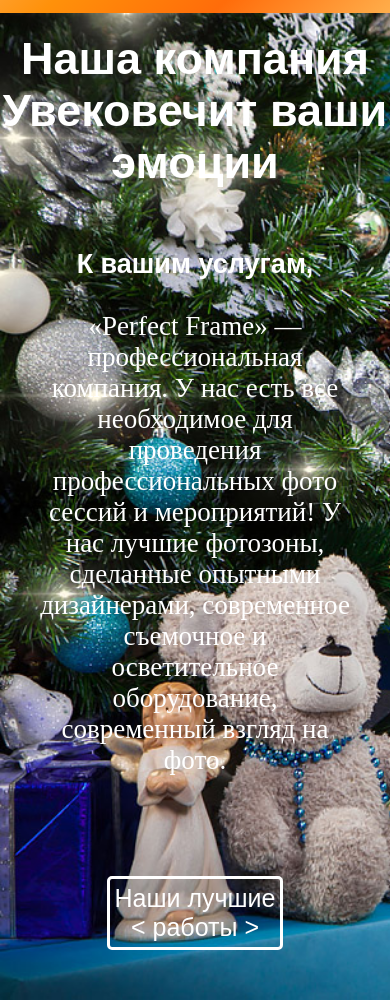
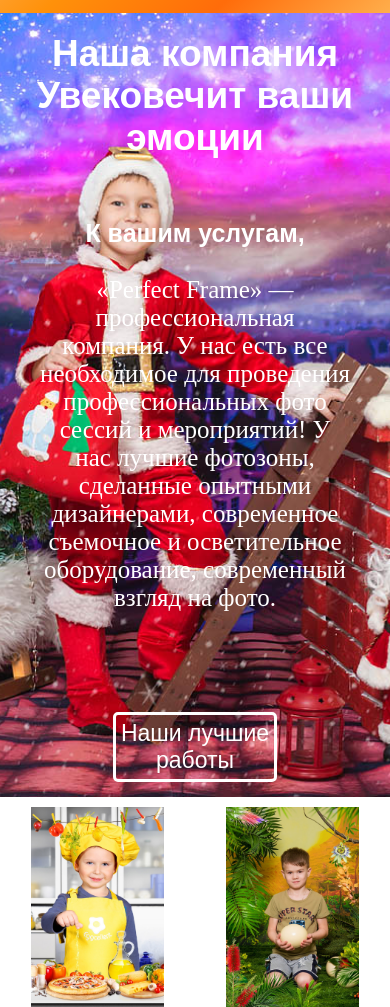
Before and after one commit to LeVeLoV1/LeVeLoV1.github.io, a plain HTML site: page Perfect Frame/index.html in a window 390 px wide. Shown: the part 75-1082 px from the top of the page. Drawn offline with Linux system fonts and the light colour scheme.

Commit message:
Add files via upload

```diff
--- a/Perfect Frame/CSS/index.css
+++ b/Perfect Frame/CSS/index.css
@@ -46,7 +46,7 @@ nav ul li a:active{
 }
 /*HOME*/
 main{
-	background: url("../img/GalleryPhoto3.jpg") center 0px / cover no-repeat fixed;
+	background: url("../img/GalleryPhoto7.jpg") center 0px / cover no-repeat fixed;
 }
 main h2{
 	color: #fff;
--- a/Perfect Frame/CSS/media.css
+++ b/Perfect Frame/CSS/media.css
@@ -1,4 +1,4 @@
-/*Home Page*/
+/*Home Page////////////////////////////////////////////*/
 @media (min-width: 1700px) and (max-width: 3300px) {
 	main h2{
 		font-size: 70px;
@@ -30,7 +30,7 @@
 }
 @media (min-width: 0px) and (max-width: 456px) {
 	main{
-		background: url("../img/GalleryPhoto3.jpg") left 0px / cover no-repeat fixed;
+		/*background: url("../img/GalleryPhoto7.jpg") left 0px / cover no-repeat fixed;*/
 	}
 	main h2{
 		padding: 20px 0 60px 0;
@@ -48,7 +48,7 @@
 		overflow: hidden;
 	}
 }
-/*MyPhoto page_______________________________________________*/
+/*MyPhoto page/////////////////////////////////////////////////*/
 @media (min-width: 2011px) and (max-width: 3000px) {
 	.my_photo_img{
 		height: 500px;
@@ -116,7 +116,7 @@
 	}
 
 }
-/*for dropdown menu*/
+/*for dropdown menu /////////////////////////////////////////////////////*/
 @media (min-width: 0px) and (max-width: 884px) {
 	nav ul li{
 		display: none;
@@ -136,6 +136,18 @@
 	.gallery img:hover{
 		height: 220px;
 		transition: .8s
+	}
+	main h2{
+		font-size: 37px;
+		width: 90%;
+		margin: 0 auto;
+	}
+	main h4{
+		font-size: 25px;
+	}
+	.main_btn{
+		font-size: 23px;
+		margin: 0 0 15px 0;
 	}
 }
 @media (min-width: 480px) and (max-width: 693px) {
--- a/Perfect Frame/index.html
+++ b/Perfect Frame/index.html
@@ -24,7 +24,7 @@
 	<main>
 		<h2>Наша компания <br>Увековечит ваши эмоции</h2>
 		<h4><strong>К вашим услугам,</strong><br><br> «Perfect Frame» — профессиональная компания. У нас есть все необходимое для проведения профессиональных фото сессий и мероприятий! У нас лучшие фотозоны, сделанные опытными дизайнерами, современное съемочное и осветительное оборудование, современный взгляд на фото.</h4>
-		<center><button class="main_btn"> Наши лучшие<br> < работы ></button></center>
+		<center><button class="main_btn"> Наши лучшие<br>работы</button></center>
 	</main>
 	<div class="gallery">
 		<img src="img/GalleryPhoto.jpg" alt="">
```
